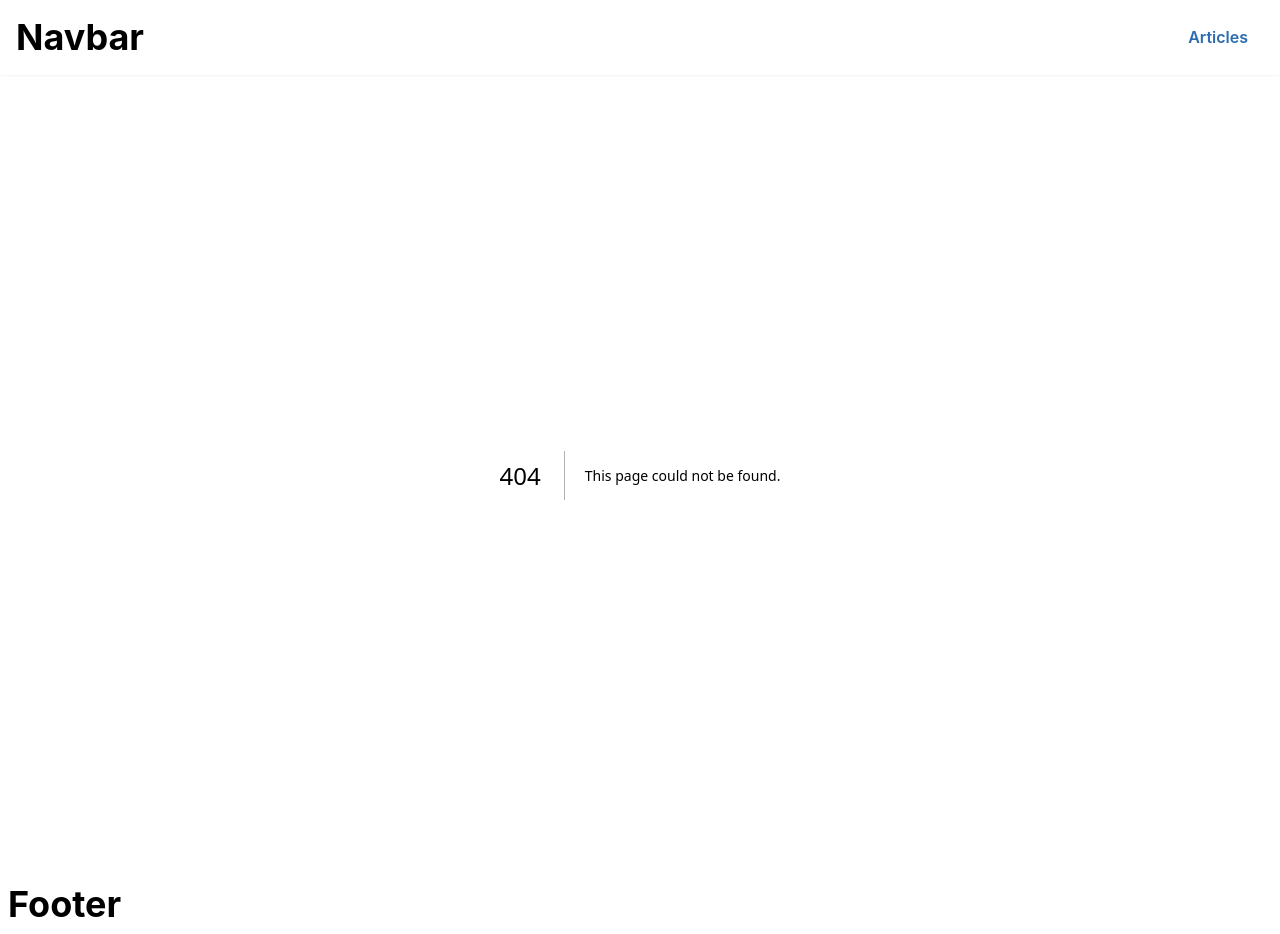
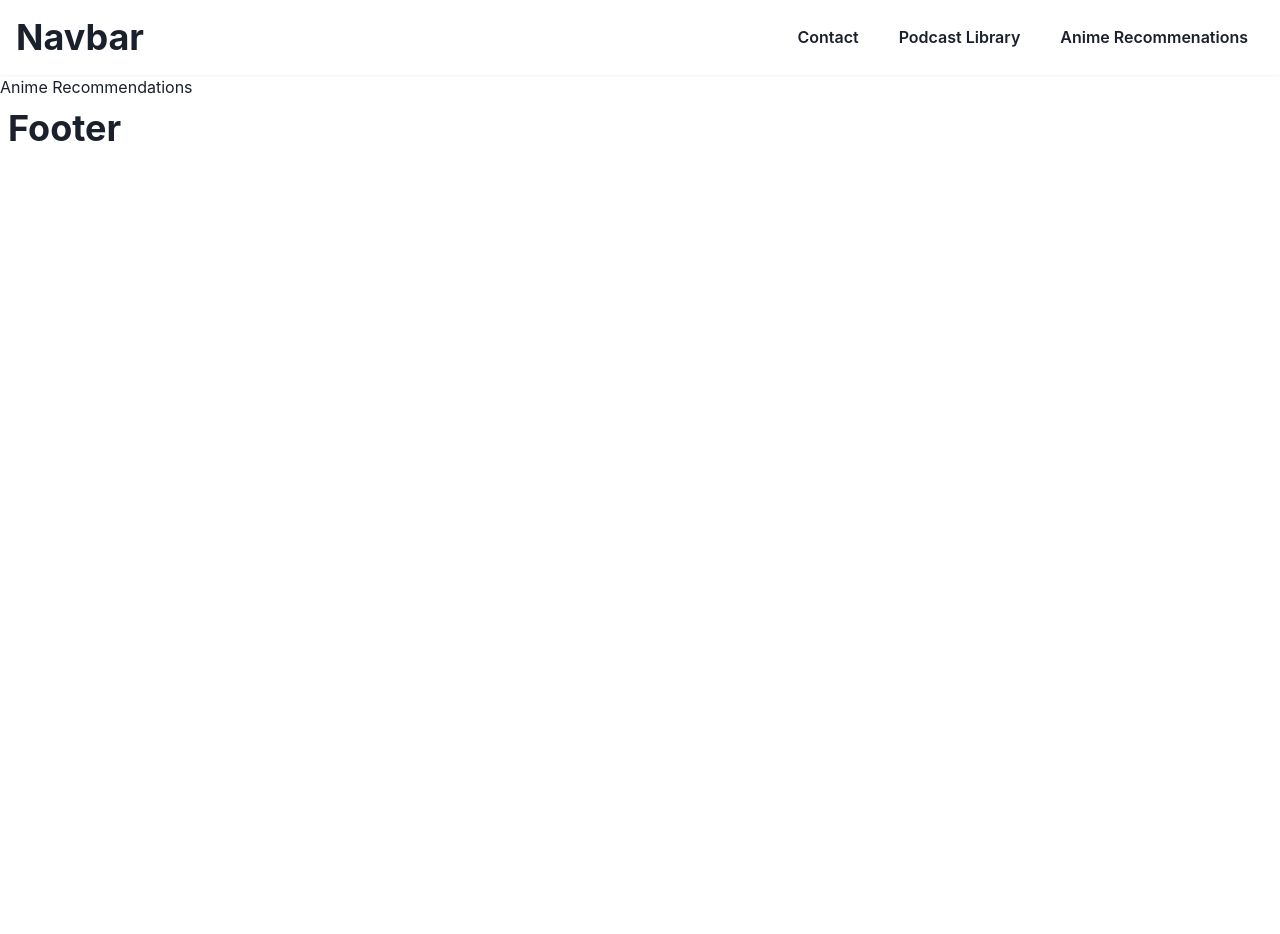
Before and after one commit to digidevguy/otaku-podcast, a Next.js app: page /anime in a window 1280 px wide. Before the commit this address had no page. After the commit the page ends 800 px from the top, so only its background shows below. Built offline with nearby package versions, Linux system fonts and the light colour scheme.

Commit message:
Adding drawer navigation, created navigation lib, and created additional page placeholders

```diff
--- a/src/components/shared/NavBar.tsx
+++ b/src/components/shared/NavBar.tsx
@@ -1,8 +1,46 @@
-import { Button, ButtonGroup, Flex, Heading } from '@chakra-ui/react';
+import {
+	Button,
+	ButtonGroup,
+	Drawer,
+	DrawerBody,
+	DrawerCloseButton,
+	DrawerContent,
+	DrawerFooter,
+	DrawerHeader,
+	DrawerOverlay,
+	Flex,
+	Heading,
+	HStack,
+	VStack,
+	IconButton,
+	useDisclosure,
+} from '@chakra-ui/react';
 import Link from 'next/link';
+import { HamburgerIcon } from '@chakra-ui/icons';
+import { navigation } from '../../libs/navigation';
 
 const NavBar: React.FC = () => {
+	const { isOpen, onOpen, onClose } = useDisclosure();
+
 	return (
+		<>
+			<Drawer isOpen={isOpen} onClose={onClose} placement='left'>
+				<DrawerOverlay />
+				<DrawerContent>
+					<DrawerCloseButton />
+					<DrawerHeader>Elevated X Otaku</DrawerHeader>
+					<DrawerBody>
+						<VStack spacing={3}>
+							{navigation.map(({ label, href }) => (
+								<Link href={href} key={label}>
+									<Button variant='ghost'>{label}</Button>
+								</Link>
+							))}
+						</VStack>
+					</DrawerBody>
+					<DrawerFooter>Footer</DrawerFooter>
+				</DrawerContent>
+			</Drawer>
 			<Flex
 				p={[2, 4]}
 				align='center'
@@ -13,15 +51,27 @@ const NavBar: React.FC = () => {
 				bg='white'
 				boxShadow='sm'
 			>
+				<HStack spacing={3}>
+					<IconButton
+						icon={<HamburgerIcon />}
+						aria-label='Drawer menu'
+						variant='ghost'
+						onClick={onOpen}
+						display={['inherit', 'none']}
+					/>
 					<Link href='/'>
 						<Heading>Navbar</Heading>
 					</Link>
-			<ButtonGroup variant='outline' colorScheme='blue'>
-				<Link href='/articles'>
-					<Button variant='ghost'>Articles</Button>
+				</HStack>
+				<ButtonGroup variant='outline' display={['none', 'inherit']}>
+					{navigation.map(({ label, href }) => (
+						<Link href={href} key={label}>
+							<Button variant='ghost'>{label}</Button>
 						</Link>
+					))}
 				</ButtonGroup>
 			</Flex>
+		</>
 	);
 };
 
--- /dev/null
+++ b/src/libs/navigation.ts
@@ -0,0 +1,5 @@
+export const navigation = [
+	{ label: 'Contact', href: '/contact' },
+	{ label: 'Podcast Library', href: '/podcast' },
+	{ label: 'Anime Recommenations', href: '/anime' },
+];
--- /dev/null
+++ b/src/pages/anime.tsx
@@ -0,0 +1,7 @@
+import { NextPage } from 'next';
+
+const AnimeRecPage: NextPage = () => {
+	return <div>Anime Recommendations</div>;
+};
+
+export default AnimeRecPage;
```
Also changed, not shown: src/pages/contact.tsx (added, +7 -0 lines), src/pages/podcast.tsx (added, +7 -0 lines). Lines whose indentation alone changed are shown as unchanged.
